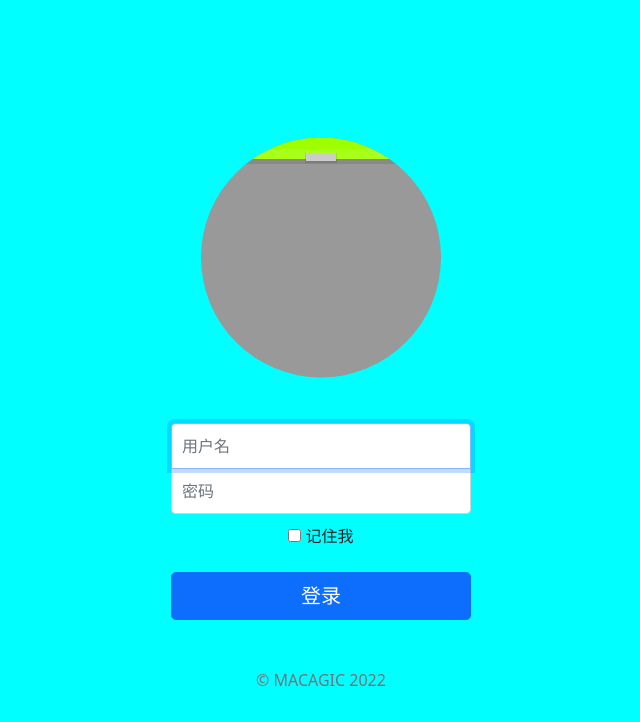
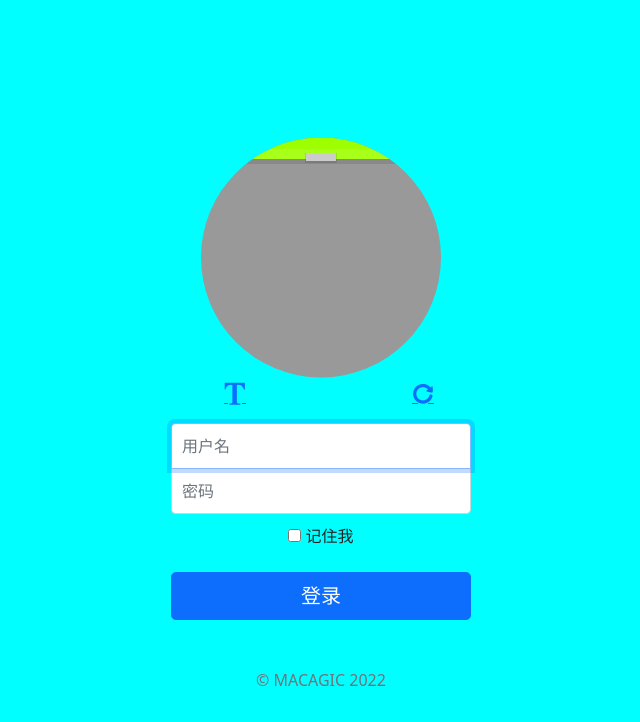
Before and after one commit to macagic/macagic.github.io, a PHP site: page /Tweb/tlogin.html in a window 1280 px wide. Shown: the top 722 px of the page, without its empty margins (319-959 px from the left). Run offline with PHP 8.4, Linux system fonts and the light colour scheme.

Commit message:
Add files via upload

```diff
--- a/Tweb/css/iconfont.css
+++ b/Tweb/css/iconfont.css
@@ -1,24 +1,21 @@
 @font-face {
-  font-family: "iconfont"; /* Project id  */
-  src: url('iconfont.ttf?t=1651311489948') format('truetype');
+    font-family: "iconfont";
+    /* Project id  */
+    src: url('iconfont.ttf?t=1657333489335') format('truetype');
 }
 
 .iconfont {
-  font-family: "iconfont" !important;
-  font-size: 16px;
-  font-style: normal;
-  -webkit-font-smoothing: antialiased;
-  -moz-osx-font-smoothing: grayscale;
+    font-family: "iconfont" !important;
+    font-size: 22px;
+    font-style: normal;
+    -webkit-font-smoothing: antialiased;
+    -moz-osx-font-smoothing: grayscale;
 }
 
-.icon-Playerpause:before {
-  content: "\e6aa";
+.icon-shuaxin:before {
+    content: "\f015c";
 }
 
-.icon-Playerplay:before {
-  content: "\e6ab";
+.icon-wenzi:before {
+    content: "\e62d";
 }
-
-.icon-Playernext:before {
-  content: "\e6ac";
-}
```
Also changed, not shown: Tweb/css/iconfont.ttf.
